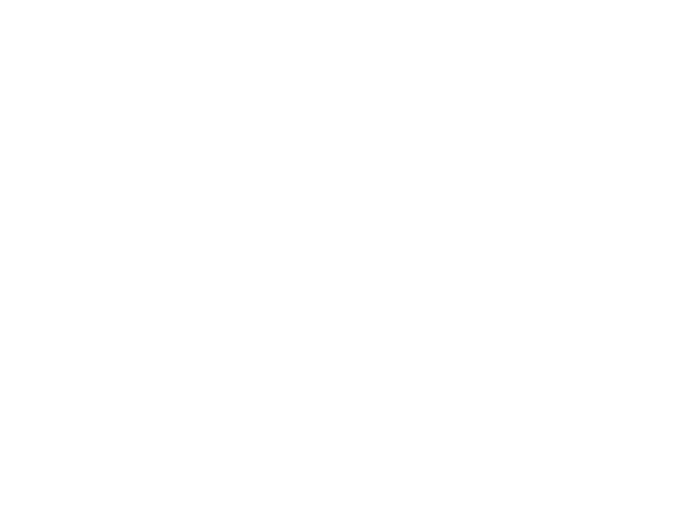
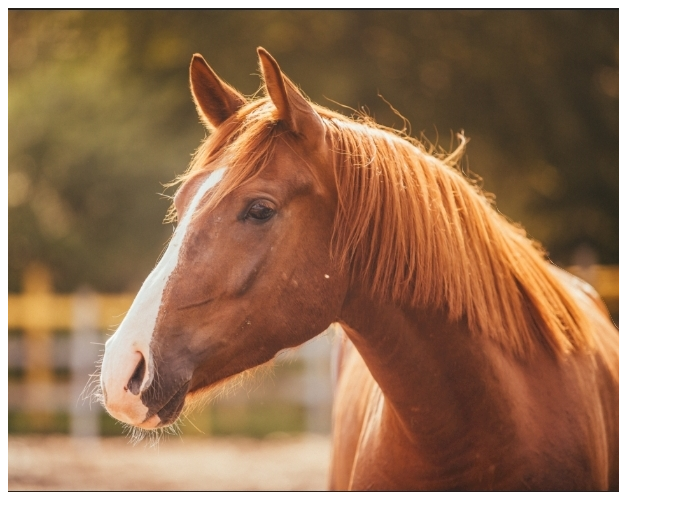
Before and after one commit to LegendFabian4/Eurovisie-song-festivallijst, a plain HTML site: page Index.html in a window 1280 px wide. Shown: the whole page, without its empty margins (0-674 px from the left). Drawn offline with Linux system fonts and the light colour scheme.

Commit message:
Update Index.html

```diff
--- a/Index.html
+++ b/Index.html
@@ -1,6 +1,6 @@
 <DOCTYPE html>
 <html>
     <body>
-        <img href="paard1.jpg">
+        <img src="paard1.jpg">
     </body>
 </html>
```
